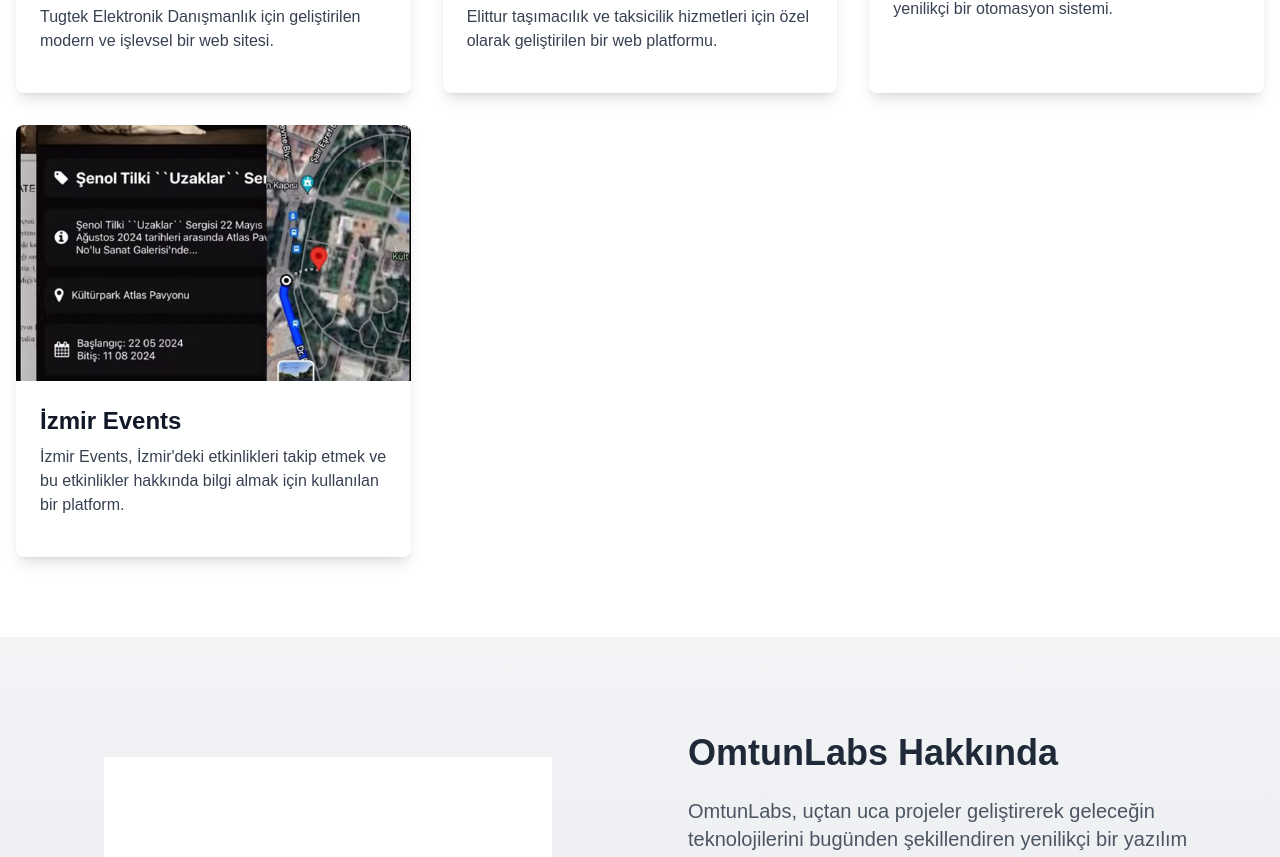
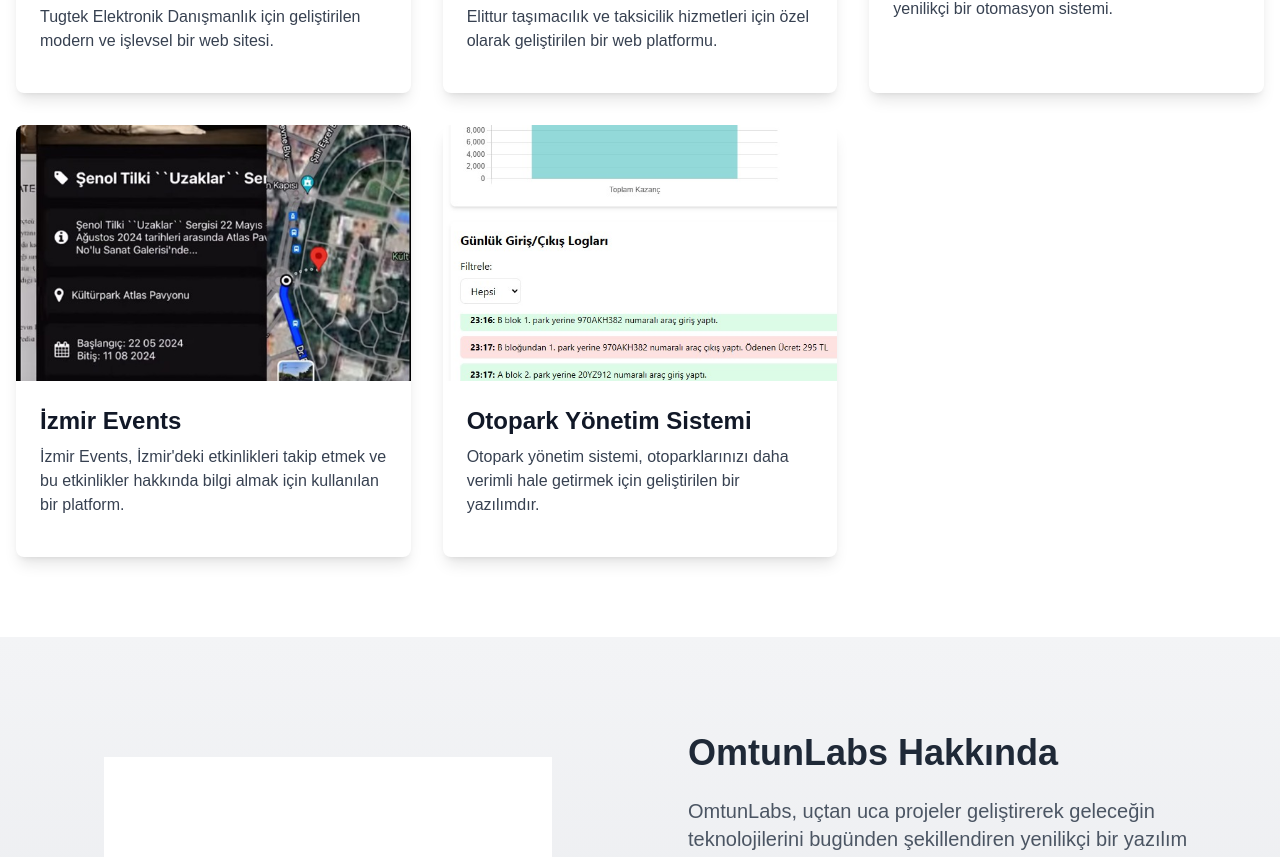
Before and after one commit to atesbey-design/omtun-labs, a Next.js app: page / in a window 1280 px wide. Shown: the part 1439-2296 px from the top of the page. Built offline with nearby package versions, Linux system fonts and the light colour scheme.

Commit message:
Feat:update project

```diff
--- a/src/app/page.tsx
+++ b/src/app/page.tsx
@@ -38,6 +38,14 @@
       "İzmir Events, İzmir'deki etkinlikleri takip etmek ve bu etkinlikler hakkında bilgi almak için kullanılan bir platform.",
     imageUrl: "/izmirevent.jpeg",
   },
+  {
+    id: 5,
+    name: "Otopark Yönetim Sistemi",
+    description:
+      "Otopark yönetim sistemi, otoparklarınızı daha verimli hale getirmek için geliştirilen bir yazılımdır.",
+    imageUrl: "/otopark.png",
+  },
+
 ];
 
 const Teams = [
```
Also changed, not shown: public/otopark.png (added).
